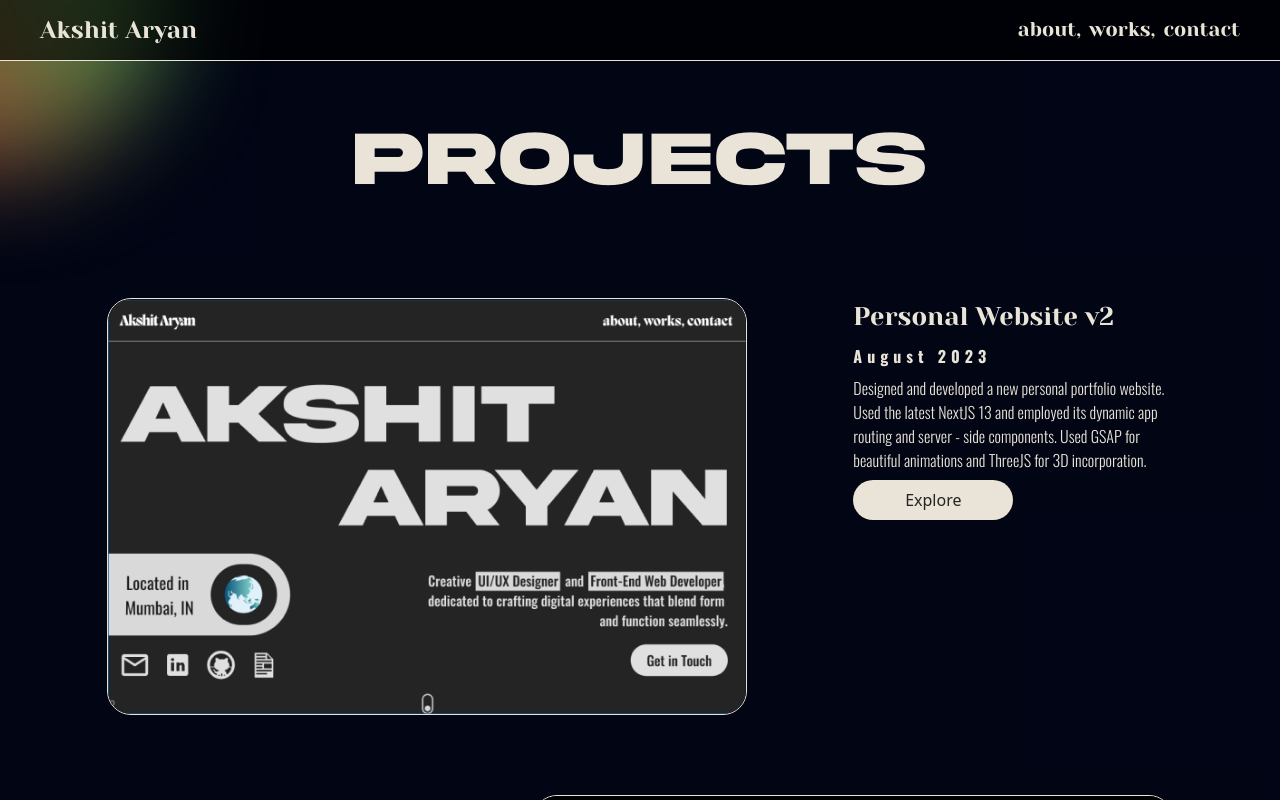
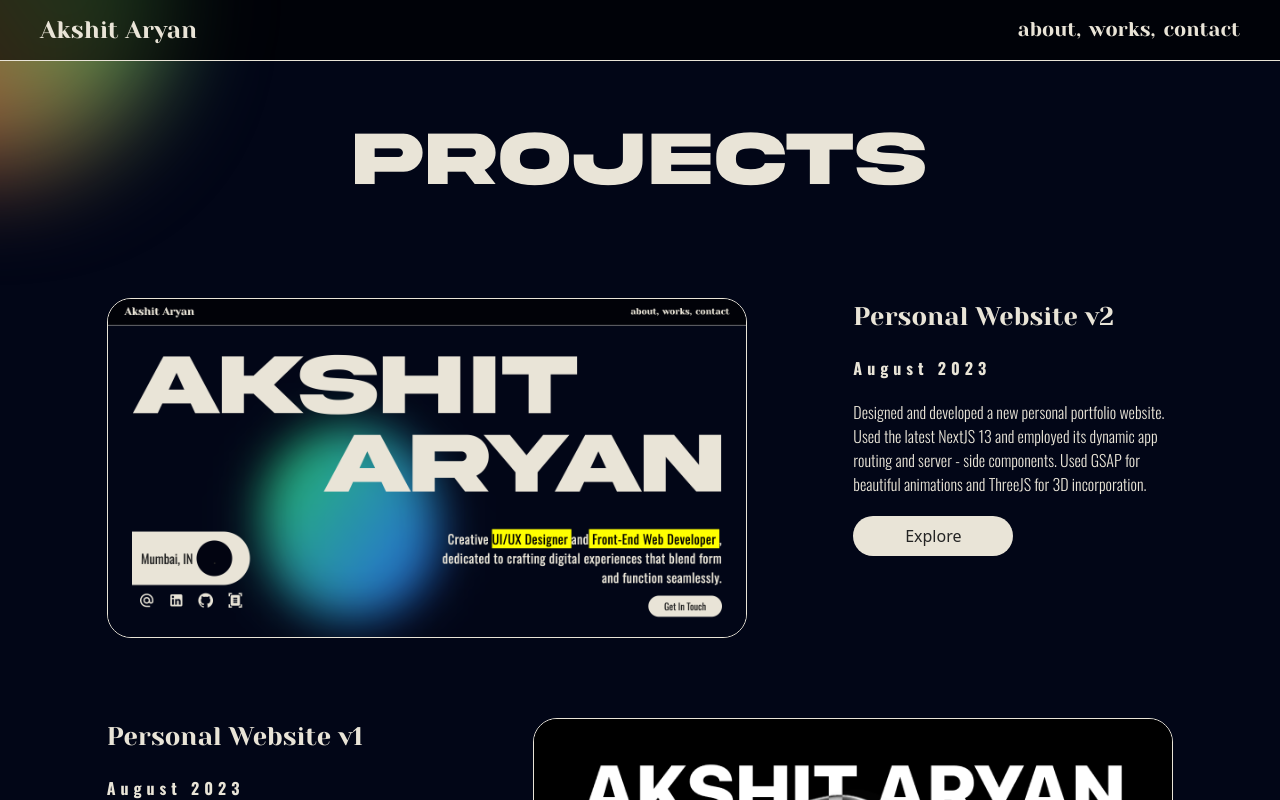
Before and after one commit to Chicken47/aryanakshit, a Next.js app: page /works in a window 1280 px wide. Shown: the top 800 px of the page. Built offline with nearby package versions, Linux system fonts and the light colour scheme.

Commit message:
changed some small tings

```diff
--- a/src/app/about/page.jsx
+++ b/src/app/about/page.jsx
@@ -21,7 +21,7 @@
   }, []);
 
   return (
-    <div className="w-full min-h-screen bg-slate-950">
+    <div className="flex justify-center w-full min-h-screen bg-slate-950">
       <div
         id="fixed-background"
         className="fixed w-full h-full pointer-events-none blur-[50px]"
@@ -37,7 +37,7 @@
       </div>
       <div
         // id="content"
-        className="relative z-50 flex flex-col items-center w-full bg-[#0000001b] h-full max-w-[1366px] text-text"
+        className="relative z-50 flex flex-col items-center w-full h-full max-w-[1366px] text-text"
       >
         <Header />
         <AboutHero />
--- a/src/app/contact/page.jsx
+++ b/src/app/contact/page.jsx
@@ -17,7 +17,7 @@
     };
   }, []);
   return (
-    <div className="w-full min-h-screen bg-slate-950">
+    <div className="flex justify-center w-full min-h-screen bg-slate-950">
       <div
         id="fixed-background"
         className="fixed w-full h-full pointer-events-none blur-[50px]"
@@ -34,7 +34,7 @@
       </div>
       <div
         id="content"
-        className="relative z-50 flex flex-col items-center w-full bg-[#0000001b] h-full max-w-[1366px] text-text"
+        className="relative z-50 flex flex-col items-center w-full h-full max-w-[1366px] text-text"
       >
         <Header />
         <ContactContent />
--- a/src/app/page.jsx
+++ b/src/app/page.jsx
@@ -22,7 +22,7 @@
   }, []);
 
   return (
-    <div className="w-full min-h-screen bg-slate-950">
+    <div className="flex justify-center w-full min-h-screen bg-slate-950">
       <div
         id="fixed-background"
         className="fixed w-full h-full pointer-events-none blur-[50px]"
@@ -39,7 +39,7 @@
       </div>
       <div
         id="content"
-        className="relative z-50 flex flex-col overflow-hidden items-center w-full bg-[#00000047] h-full max-w-[1366px] text-text"
+        className="relative z-50 flex flex-col overflow-hidden items-center w-full h-full max-w-[1366px] text-text"
       >
         <Header />
         <HomePage />
--- a/src/app/works/page.jsx
+++ b/src/app/works/page.jsx
@@ -18,7 +18,7 @@
   }, []);
 
   return (
-    <div className="w-full min-h-screen bg-slate-950">
+    <div className="flex justify-center w-full min-h-screen bg-slate-950">
       <div
         id="fixed-background"
         className="fixed w-full h-full pointer-events-none blur-[50px]"
@@ -35,7 +35,7 @@
       </div>
       <div
         id="content"
-        className="relative z-50 flex flex-col items-center w-full bg-[#0000001b] h-full max-w-[1366px] text-text"
+        className="relative z-50 flex flex-col items-center w-full h-full max-w-[1366px] text-text"
       >
         <Header />
         <Projects />
--- a/src/app/works/projects.jsx
+++ b/src/app/works/projects.jsx
@@ -90,7 +90,7 @@
                 : "flex w-full justify-evenly"
             }
           >
-            <div className="flex flex-col justify-center w-1/4 h-full space-y-2">
+            <div className="flex flex-col justify-center w-1/4 h-full space-y-5">
               <span className="font-yeseva text-[2vw]">{item.title}</span>
               <span className="font-oswald font-extrabold tracking-[5px]">
                 {item.date}
@@ -98,7 +98,7 @@
               <span className="font-light font-oswald">{item.desc}</span>
               <Link
                 href={item.slug}
-                className="flex items-center justify-center w-1/2 px-6 py-2 rounded-full bg-text text-bg"
+                className="flex items-center justify-center w-1/2 px-6 py-2 transition-all rounded-full bg-text text-bg hover:bg-transparent hover:font-extrabold hover:text-text hover:border hover:border-text "
               >
                 Explore
               </Link>
@@ -106,7 +106,7 @@
             <img
               src={item.img}
               // ref={imageRefs[index]}
-              className="w-1/2 border border-text rounded-3xl"
+              className="object-cover w-1/2 border border-text rounded-3xl"
             />
           </div>
         );
```
Also changed, not shown: public/images/portfoliov2.png.
